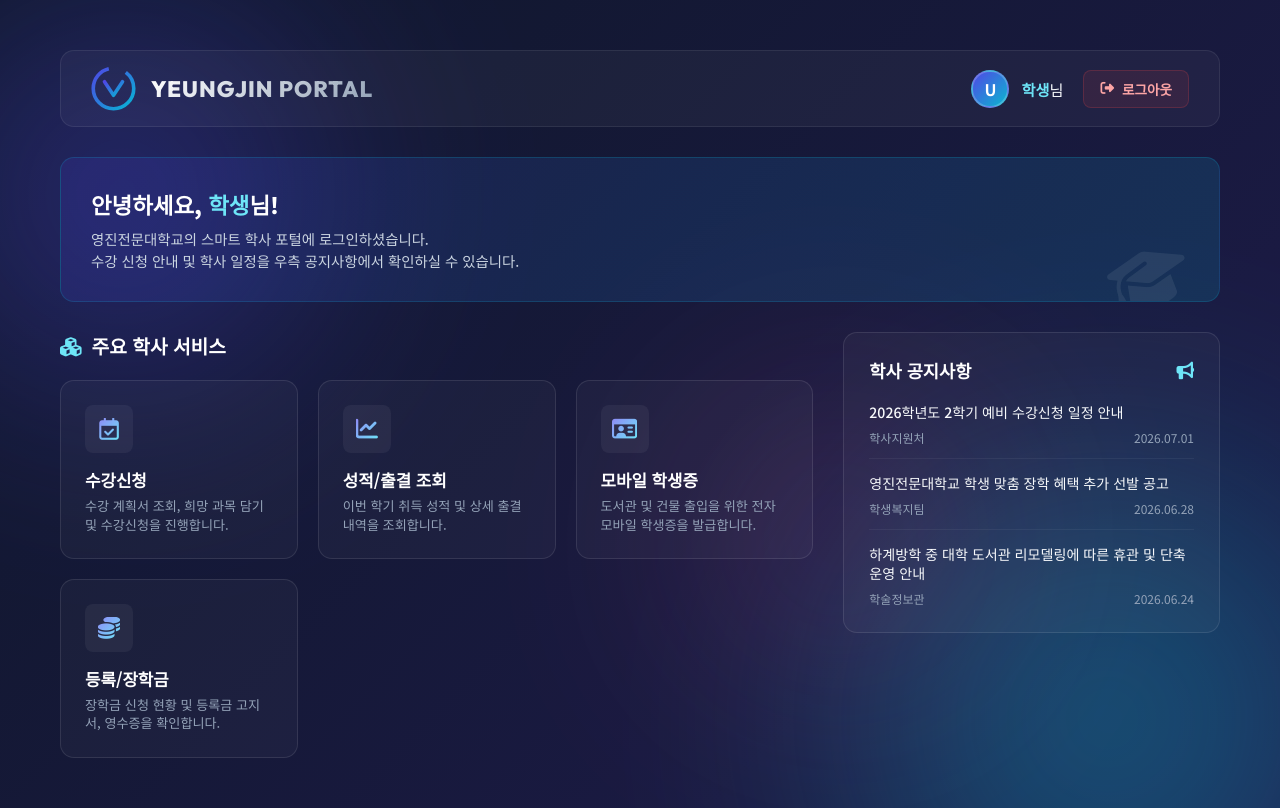
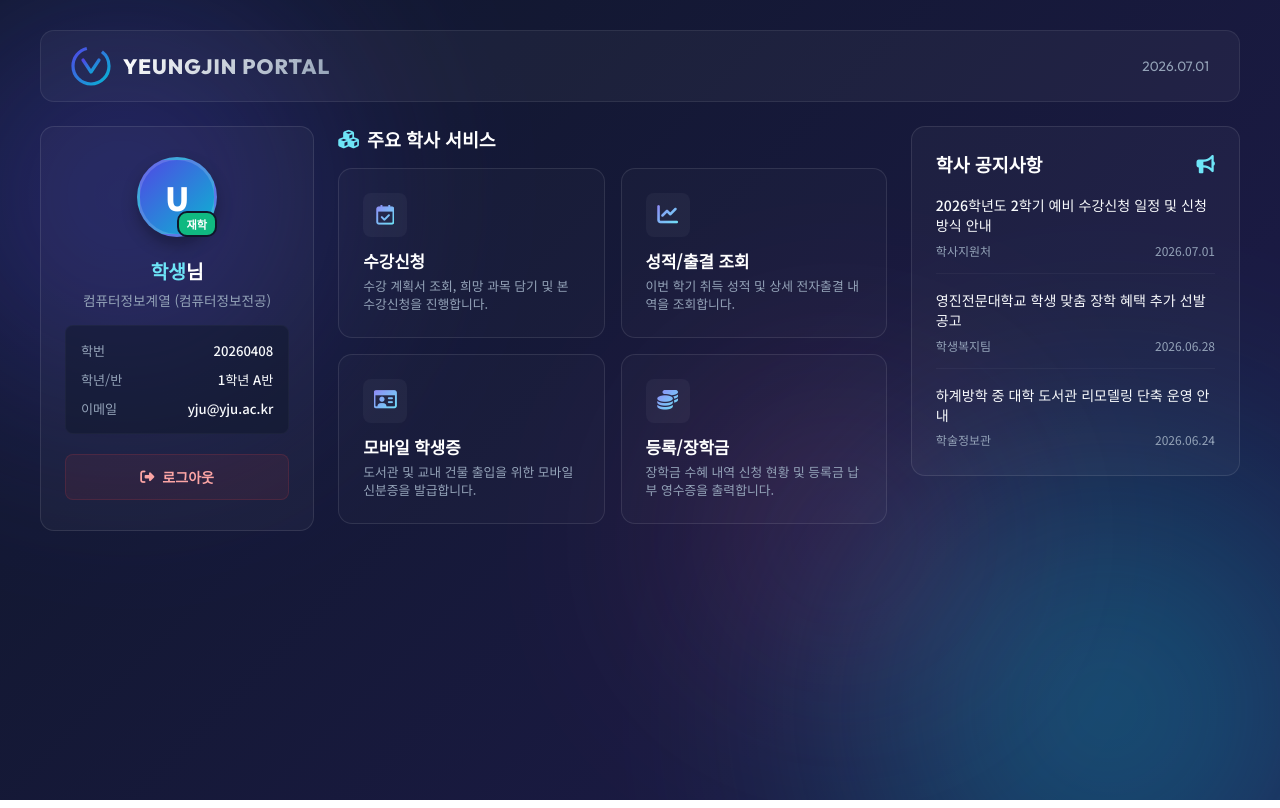
Before and after one commit to jaewoo-bang/Test, a plain HTML site: page dashboard.html in a window 1280 px wide. Drawn offline with Linux system fonts and the light colour scheme.

Commit message:
feat: Redesign dashboard with 3-column horizontal grid layout

```diff
--- a/dashboard.html
+++ b/dashboard.html
@@ -14,30 +14,30 @@
   <!-- Common Style Sheet -->
   <link rel="stylesheet" href="style.css">
   <style>
-    /* 대시보드 커스텀 스타일 정의 */
+    /* 1. 대시보드 레이아웃 및 랩퍼 */
     .dashboard-wrapper {
       width: 100%;
       min-height: 100vh;
-      padding: 20px 0;
+      padding: 30px 20px;
       z-index: 1;
-      display: block;
+      display: flex;
+      flex-direction: column;
+      align-items: center;
       box-sizing: border-box;
     }
 
     .dashboard-container {
       width: 100%;
       max-width: 1200px;
-      margin: 0 auto;
-      padding: 30px 20px;
       animation: fadeInDashboard 0.8s cubic-bezier(0.16, 1, 0.3, 1) forwards;
     }
 
     @keyframes fadeInDashboard {
-      from { opacity: 0; transform: translateY(20px); }
+      from { opacity: 0; transform: translateY(15px); }
       to { opacity: 1; transform: translateY(0); }
     }
 
-    /* 상단 네비게이션 헤더 */
+    /* 2. 상단 헤더 */
     .dashboard-header {
       display: flex;
       justify-content: space-between;
@@ -48,23 +48,23 @@
       border: 1px solid rgba(255, 255, 255, 0.08);
       border-radius: var(--radius-md);
       padding: 15px 30px;
-      margin-bottom: 30px;
+      margin-bottom: 24px;
     }
 
     .brand-section {
       display: flex;
       align-items: center;
-      gap: 15px;
+      gap: 12px;
     }
 
     .brand-section .logo-svg {
-      width: 45px;
-      height: 45px;
+      width: 40px;
+      height: 40px;
     }
 
     .brand-section .portal-title {
       font-family: var(--font-en);
-      font-size: 1.4rem;
+      font-size: 1.3rem;
       font-weight: 800;
       letter-spacing: 1px;
       background: linear-gradient(135deg, #ffffff 0%, var(--text-muted) 100%);
@@ -72,99 +72,191 @@
       -webkit-text-fill-color: transparent;
     }
 
-    .user-section {
+    .header-time {
+      font-size: 0.85rem;
+      color: var(--text-muted);
+      font-family: var(--font-en);
+    }
+
+    /* 3. 3단 가로 배치 그리드 */
+    .dashboard-grid {
+      display: grid;
+      grid-template-columns: 1fr 2fr 1.2fr;
+      gap: 24px;
+      align-items: start;
+    }
+
+    @media (max-width: 1024px) {
+      .dashboard-grid {
+        grid-template-columns: 1fr 1.5fr;
+      }
+      .sidebar-area {
+        grid-column: span 2;
+      }
+    }
+
+    @media (max-width: 768px) {
+      .dashboard-grid {
+        grid-template-columns: 1fr;
+      }
+      .sidebar-area {
+        grid-column: span 1;
+      }
+    }
+
+    /* 4. [좌측] 학생 프로필 카드 */
+    .profile-card {
+      background: rgba(255, 255, 255, 0.03);
+      backdrop-filter: blur(16px);
+      -webkit-backdrop-filter: blur(16px);
+      border: 1px solid var(--card-border);
+      border-radius: var(--radius-md);
+      padding: 30px 24px;
+      text-align: center;
       display: flex;
+      flex-direction: column;
       align-items: center;
       gap: 20px;
     }
 
-    .user-profile {
-      display: flex;
-      align-items: center;
-      gap: 12px;
+    .profile-avatar-wrapper {
+      position: relative;
     }
 
-    .user-avatar {
-      width: 38px;
-      height: 38px;
+    .profile-avatar {
+      width: 80px;
+      height: 80px;
       background: linear-gradient(135deg, var(--primary) 0%, var(--secondary) 100%);
       border-radius: 50%;
       display: flex;
       align-items: center;
       justify-content: center;
+      font-size: 2rem;
+      font-weight: 800;
       color: #ffffff;
-      font-weight: 700;
-      border: 2px solid rgba(255, 255, 255, 0.2);
+      border: 3px solid rgba(255, 255, 255, 0.15);
+      box-shadow: 0 8px 16px rgba(0, 0, 0, 0.3);
     }
 
-    .user-greeting {
-      font-size: 0.95rem;
-      color: var(--text-main);
+    .profile-badge {
+      position: absolute;
+      bottom: 0;
+      right: 0;
+      background: var(--success);
+      color: #ffffff;
+      font-size: 0.7rem;
+      font-weight: 700;
+      padding: 3px 8px;
+      border-radius: 10px;
+      border: 2px solid #0f172a;
     }
 
-    .user-greeting strong {
+    .profile-info {
+      width: 100%;
+    }
+
+    .profile-name {
+      font-size: 1.2rem;
+      font-weight: 700;
+      color: #ffffff;
+      margin-bottom: 5px;
+    }
+
+    .profile-name span {
       color: var(--secondary-light);
-      font-weight: 700;
+    }
+
+    .profile-department {
+      font-size: 0.85rem;
+      color: var(--text-muted);
+      margin-bottom: 15px;
+    }
+
+    .profile-details {
+      background: rgba(15, 23, 42, 0.5);
+      border-radius: var(--radius-sm);
+      padding: 15px;
+      text-align: left;
+      font-size: 0.82rem;
+      display: flex;
+      flex-direction: column;
+      gap: 10px;
+      border: 1px solid rgba(255, 255, 255, 0.03);
+    }
+
+    .detail-row {
+      display: flex;
+      justify-content: space-between;
+    }
+
+    .detail-label {
+      color: var(--text-muted);
+    }
+
+    .detail-val {
+      color: var(--text-main);
+      font-weight: 500;
     }
 
     .btn-logout {
-      background: rgba(239, 68, 68, 0.1);
-      border: 1px solid rgba(239, 68, 68, 0.2);
+      width: 100%;
+      background: rgba(239, 68, 68, 0.08);
+      border: 1px solid rgba(239, 68, 68, 0.15);
       color: #fca5a5;
-      padding: 8px 16px;
+      padding: 12px;
       border-radius: var(--radius-sm);
-      font-size: 0.85rem;
+      font-size: 0.88rem;
       font-weight: 600;
       cursor: pointer;
       display: flex;
       align-items: center;
+      justify-content: center;
       gap: 8px;
       transition: var(--transition-fast);
+      text-decoration: none;
     }
 
     .btn-logout:hover {
-      background: rgba(239, 68, 68, 0.25);
-      border-color: rgba(239, 68, 68, 0.4);
+      background: rgba(239, 68, 68, 0.2);
+      border-color: rgba(239, 68, 68, 0.35);
       color: #ffffff;
-      transform: translateY(-1px);
+      transform: translateY(-2px);
     }
 
-    /* 메인 대시보드 레이아웃 */
-    .dashboard-grid {
-      display: grid;
-      grid-template-columns: 2fr 1fr;
-      gap: 30px;
+    /* 5. [중앙] 학사 서비스 영역 */
+    .services-area {
+      display: flex;
+      flex-direction: column;
+      gap: 16px;
     }
 
-    @media (max-width: 900px) {
-      .dashboard-grid {
-        grid-template-columns: 1fr;
-      }
+    .services-title {
+      font-size: 1.15rem;
+      font-weight: 700;
+      color: #ffffff;
+      display: flex;
+      align-items: center;
+      gap: 8px;
     }
 
-    /* 서비스 바로가기 영역 */
-    .services-section-title {
-      font-size: 1.2rem;
-      font-weight: 700;
-      color: #ffffff;
-      margin-bottom: 20px;
-      display: flex;
-      align-items: center;
-      gap: 10px;
-    }
-
-    .services-section-title i {
+    .services-title i {
       color: var(--secondary-light);
     }
 
     .services-grid {
       display: grid;
-      grid-template-columns: repeat(auto-fill, minmax(220px, 1fr));
-      gap: 20px;
+      grid-template-columns: repeat(2, 1fr);
+      gap: 16px;
+    }
+
+    @media (max-width: 480px) {
+      .services-grid {
+        grid-template-columns: 1fr;
+      }
     }
 
     .service-card {
-      background: rgba(255, 255, 255, 0.03);
+      background: rgba(255, 255, 255, 0.02);
       backdrop-filter: blur(12px);
       -webkit-backdrop-filter: blur(12px);
       border: 1px solid var(--card-border);
@@ -173,7 +265,7 @@
       text-decoration: none;
       display: flex;
       flex-direction: column;
-      gap: 15px;
+      gap: 12px;
       transition: var(--transition-smooth);
       position: relative;
       overflow: hidden;
@@ -186,16 +278,16 @@
       left: 0;
       width: 100%;
       height: 100%;
-      background: linear-gradient(135deg, rgba(99, 102, 241, 0.08) 0%, rgba(6, 182, 212, 0.08) 100%);
+      background: linear-gradient(135deg, rgba(99, 102, 241, 0.06) 0%, rgba(6, 182, 212, 0.06) 100%);
       opacity: 0;
       transition: var(--transition-smooth);
       z-index: 0;
     }
 
     .service-card:hover {
-      transform: translateY(-5px);
-      border-color: rgba(6, 182, 212, 0.3);
-      box-shadow: 0 15px 30px -10px rgba(6, 182, 212, 0.15);
+      transform: translateY(-4px);
+      border-color: rgba(6, 182, 212, 0.25);
+      box-shadow: 0 12px 24px -10px rgba(6, 182, 212, 0.12);
     }
 
     .service-card:hover::before {
@@ -203,9 +295,9 @@
     }
 
     .service-icon-wrapper {
-      width: 48px;
-      height: 48px;
-      background: rgba(255, 255, 255, 0.05);
+      width: 44px;
+      height: 44px;
+      background: rgba(255, 255, 255, 0.04);
       border-radius: var(--radius-sm);
       display: flex;
       align-items: center;
@@ -219,7 +311,7 @@
     }
 
     .service-icon-wrapper i {
-      font-size: 1.4rem;
+      font-size: 1.3rem;
       background: linear-gradient(135deg, var(--primary-light) 0%, var(--secondary-light) 100%);
       -webkit-background-clip: text;
       -webkit-text-fill-color: transparent;
@@ -236,41 +328,47 @@
       z-index: 1;
     }
 
-    .service-title {
+    .service-card-title {
       font-size: 1.05rem;
       font-weight: 700;
       color: #ffffff;
-      margin-bottom: 5px;
+      margin-bottom: 4px;
     }
 
     .service-desc {
-      font-size: 0.82rem;
+      font-size: 0.8rem;
       color: var(--text-muted);
       line-height: 1.4;
     }
 
-    /* 우측 사이드바: 공지사항 & 위젯 */
-    .sidebar-widget {
+    /* 6. [우측] 공지사항 위젯 */
+    .sidebar-area {
+      display: flex;
+      flex-direction: column;
+      gap: 16px;
+    }
+
+    .notice-card {
       background: rgba(255, 255, 255, 0.03);
       backdrop-filter: blur(16px);
       -webkit-backdrop-filter: blur(16px);
       border: 1px solid var(--card-border);
       border-radius: var(--radius-md);
-      padding: 25px;
-      margin-bottom: 25px;
+      padding: 24px;
+      min-height: 350px;
     }
 
-    .widget-title {
-      font-size: 1.1rem;
+    .notice-card-title {
+      font-size: 1.15rem;
       font-weight: 700;
       color: #ffffff;
-      margin-bottom: 20px;
+      margin-bottom: 18px;
       display: flex;
       align-items: center;
       justify-content: space-between;
     }
 
-    .widget-title i {
+    .notice-card-title i {
       color: var(--secondary-light);
     }
 
@@ -278,12 +376,12 @@
       list-style: none;
       display: flex;
       flex-direction: column;
-      gap: 15px;
+      gap: 16px;
     }
 
     .notice-item {
-      border-bottom: 1px solid rgba(255, 255, 255, 0.05);
-      padding-bottom: 12px;
+      border-bottom: 1px solid rgba(255, 255, 255, 0.04);
+      padding-bottom: 14px;
     }
 
     .notice-item:last-child {
@@ -302,7 +400,7 @@
       font-size: 0.88rem;
       color: var(--text-main);
       font-weight: 500;
-      line-height: 1.4;
+      line-height: 1.45;
       transition: var(--transition-fast);
     }
 
@@ -315,51 +413,6 @@
       justify-content: space-between;
       font-size: 0.75rem;
       color: var(--text-muted);
-    }
-
-    /* 웰컴 배너 */
-    .welcome-banner {
-      background: linear-gradient(135deg, rgba(79, 70, 229, 0.15) 0%, rgba(6, 182, 212, 0.15) 100%);
-      border: 1px solid rgba(6, 182, 212, 0.2);
-      border-radius: var(--radius-md);
-      padding: 30px;
-      margin-bottom: 30px;
-      position: relative;
-      overflow: hidden;
-      display: flex;
-      justify-content: space-between;
-      align-items: center;
-    }
-
-    .welcome-text-group {
-      z-index: 1;
-    }
-
-    .welcome-banner-title {
-      font-size: 1.4rem;
-      font-weight: 800;
-      color: #ffffff;
-      margin-bottom: 8px;
-    }
-
-    .welcome-banner-title span {
-      color: var(--secondary-light);
-    }
-
-    .welcome-banner-desc {
-      font-size: 0.9rem;
-      color: #cbd5e1;
-      line-height: 1.5;
-    }
-
-    .welcome-banner-icon {
-      font-size: 4rem;
-      color: rgba(255, 255, 255, 0.08);
-      position: absolute;
-      right: 30px;
-      bottom: -10px;
-      transform: rotate(-15deg);
-      pointer-events: none;
     }
   </style>
 </head>
@@ -391,36 +444,50 @@
           </svg>
           <span class="portal-title">YEUNGJIN PORTAL</span>
         </div>
-
-        <div class="user-section">
-          <div class="user-profile">
-            <div class="user-avatar" id="display-avatar">U</div>
-            <div class="user-greeting">
-              <span id="display-username-header"><strong>학생</strong>님</span>
-            </div>
-          </div>
-          <button type="button" id="logoutBtn" class="btn-logout">
-            <i class="fa-solid fa-right-from-bracket"></i>
-            <span>로그아웃</span>
-          </button>
-        </div>
+        <div class="header-time" id="live-time">2026.07.01</div>
       </header>
 
-      <!-- 웰컴 홍보 배너 -->
-      <section class="welcome-banner">
-        <div class="welcome-text-group">
-          <h2 class="welcome-banner-title">안녕하세요, <span id="display-username-banner">학생</span>님!</h2>
-          <p class="welcome-banner-desc">영진전문대학교의 스마트 학사 포털에 로그인하셨습니다.<br>수강 신청 안내 및 학사 일정을 우측 공지사항에서 확인하실 수 있습니다.</p>
-        </div>
-        <i class="fa-solid fa-graduation-cap welcome-banner-icon"></i>
-      </section>
-
-      <!-- 서비스 및 공지 레이아웃 -->
+      <!-- 3단 가로형 그리드 배치의 대시보드 -->
       <div class="dashboard-grid">
 
-        <!-- 서비스 그리드 (좌) -->
-        <section class="services-area">
-          <h3 class="services-section-title">
+        <!-- [좌측] 프로필 카드 -->
+        <aside class="profile-area">
+          <div class="profile-card">
+            <div class="profile-avatar-wrapper">
+              <div class="profile-avatar" id="display-avatar">U</div>
+              <span class="profile-badge">재학</span>
+            </div>
+
+            <div class="profile-info">
+              <h2 class="profile-name"><span id="display-username-profile">학생</span>님</h2>
+              <p class="profile-department">컴퓨터정보계열 (컴퓨터정보전공)</p>
+
+              <div class="profile-details">
+                <div class="detail-row">
+                  <span class="detail-label">학번</span>
+                  <span class="detail-val">20260408</span>
+                </div>
+                <div class="detail-row">
+                  <span class="detail-label">학년/반</span>
+                  <span class="detail-val">1학년 A반</span>
+                </div>
+                <div class="detail-row">
+                  <span class="detail-label">이메일</span>
+                  <span class="detail-val" id="display-email-profile">yju@yju.ac.kr</span>
+                </div>
+              </div>
+            </div>
+
+            <button type="button" id="logoutBtn" class="btn-logout">
+              <i class="fa-solid fa-right-from-bracket"></i>
+              <span>로그아웃</span>
+            </button>
+          </div>
+        </aside>
+
+        <!-- [중앙] 학사 서비스 -->
+        <main class="services-area">
+          <h3 class="services-title">
             <i class="fa-solid fa-cubes"></i>
             <span>주요 학사 서비스</span>
           </h3>
@@ -432,19 +499,19 @@
                 <i class="fa-regular fa-calendar-check"></i>
               </div>
               <div class="service-info">
-                <h4 class="service-title">수강신청</h4>
-                <p class="service-desc">수강 계획서 조회, 희망 과목 담기 및 수강신청을 진행합니다.</p>
+                <h4 class="service-card-title">수강신청</h4>
+                <p class="service-desc">수강 계획서 조회, 희망 과목 담기 및 본 수강신청을 진행합니다.</p>
               </div>
             </a>
 
-            <!-- 성적 조회 -->
-            <a href="#" class="service-card" onclick="alert('성적조회 서비스 준비 중입니다.'); return false;">
+            <!-- 성적/출결 조회 -->
+            <a href="#" class="service-card" onclick="alert('성적 및 출결 조회 서비스 준비 중입니다.'); return false;">
               <div class="service-icon-wrapper">
                 <i class="fa-solid fa-chart-line"></i>
               </div>
               <div class="service-info">
-                <h4 class="service-title">성적/출결 조회</h4>
-                <p class="service-desc">이번 학기 취득 성적 및 상세 출결 내역을 조회합니다.</p>
+                <h4 class="service-card-title">성적/출결 조회</h4>
+                <p class="service-desc">이번 학기 취득 성적 및 상세 전자출결 내역을 조회합니다.</p>
               </div>
             </a>
 
@@ -454,35 +521,36 @@
                 <i class="fa-regular fa-id-card"></i>
               </div>
               <div class="service-info">
-                <h4 class="service-title">모바일 학생증</h4>
-                <p class="service-desc">도서관 및 건물 출입을 위한 전자 모바일 학생증을 발급합니다.</p>
+                <h4 class="service-card-title">모바일 학생증</h4>
+                <p class="service-desc">도서관 및 교내 건물 출입을 위한 모바일 신분증을 발급합니다.</p>
               </div>
             </a>
 
             <!-- 등록/장학 -->
-            <a href="#" class="service-card" onclick="alert('장학금 및 등록금 조회 서비스 준비 중입니다.'); return false;">
+            <a href="#" class="service-card" onclick="alert('등록금 및 장학금 서비스 준비 중입니다.'); return false;">
               <div class="service-icon-wrapper">
                 <i class="fa-solid fa-coins"></i>
               </div>
               <div class="service-info">
-                <h4 class="service-title">등록/장학금</h4>
-                <p class="service-desc">장학금 신청 현황 및 등록금 고지서, 영수증을 확인합니다.</p>
+                <h4 class="service-card-title">등록/장학금</h4>
+                <p class="service-desc">장학금 수혜 내역 신청 현황 및 등록금 납부 영수증을 출력합니다.</p>
               </div>
             </a>
           </div>
-        </section>
+        </main>
 
-        <!-- 공지사항 및 학사캘린더 (우) -->
+        <!-- [우측] 공지사항 -->
         <aside class="sidebar-area">
-          <div class="sidebar-widget">
-            <h3 class="widget-title">
+          <div class="notice-card">
+            <h3 class="notice-card-title">
               <span>학사 공지사항</span>
               <i class="fa-solid fa-bullhorn"></i>
             </h3>
+
             <ul class="notice-list">
               <li class="notice-item">
                 <a href="#" class="notice-link" onclick="alert('공지 상세내용 준비 중입니다.'); return false;">
-                  <span class="notice-headline">2026학년도 2학기 예비 수강신청 일정 안내</span>
+                  <span class="notice-headline">2026학년도 2학기 예비 수강신청 일정 및 신청 방식 안내</span>
                   <div class="notice-meta">
                     <span>학사지원처</span>
                     <span>2026.07.01</span>
@@ -500,7 +568,7 @@
               </li>
               <li class="notice-item">
                 <a href="#" class="notice-link" onclick="alert('공지 상세내용 준비 중입니다.'); return false;">
-                  <span class="notice-headline">하계방학 중 대학 도서관 리모델링에 따른 휴관 및 단축 운영 안내</span>
+                  <span class="notice-headline">하계방학 중 대학 도서관 리모델링 단축 운영 안내</span>
                   <div class="notice-meta">
                     <span>학술정보관</span>
                     <span>2026.06.24</span>
@@ -522,9 +590,8 @@
       const urlParams = new URLSearchParams(window.location.search);
       const username = urlParams.get('username') || '학생';
 
-      // 텍스트 바인딩
-      document.getElementById('display-username-header').innerHTML = `<strong>${username}</strong>님`;
-      document.getElementById('display-username-banner').textContent = username;
+      // 프로필 데이터 바인딩
+      document.getElementById('display-username-profile').textContent = username;
 
       // 아바타 첫 글자 추출 적용
       const avatarEl = document.getElementById('display-avatar');
@@ -532,12 +599,18 @@
         avatarEl.textContent = username.substring(0, 1).toUpperCase();
       }
 
+      // 웰컴 타임 현재 시간 업데이트
+      const timeEl = document.getElementById('live-time');
+      const today = new Date();
+      const year = today.getFullYear();
+      const month = String(today.getMonth() + 1).padStart(2, '0');
+      const date = String(today.getDate()).padStart(2, '0');
+      timeEl.textContent = `${year}.${month}.${date}`;
+
       // 로그아웃 버튼 기능 구현
       const logoutBtn = document.getElementById('logoutBtn');
       logoutBtn.addEventListener('click', () => {
         if (confirm('로그아웃 하시겠습니까?')) {
-          // 세션 및 상태 청소 (필요한 경우)
-          // 로그인 페이지로 돌아가며 웰컴 파라미터 전달 (선택사항)
           window.location.href = 'login.html';
         }
       });
```
